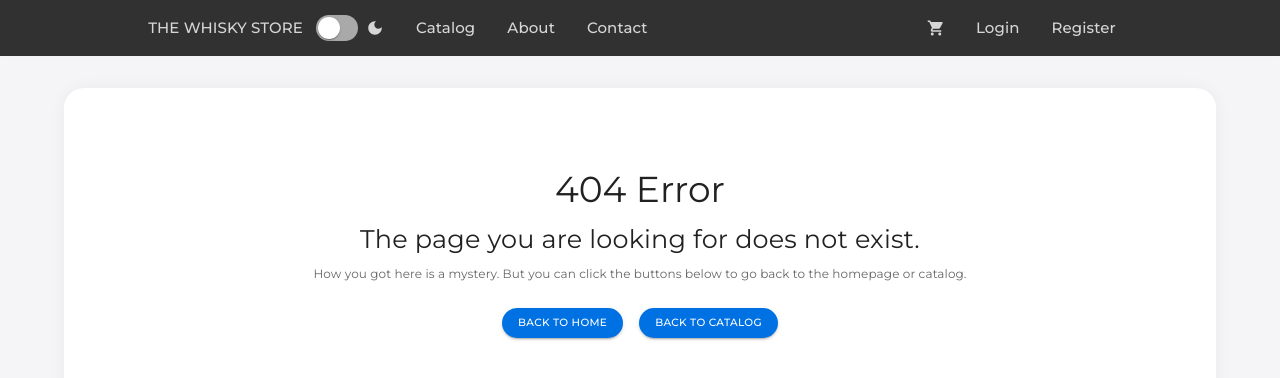
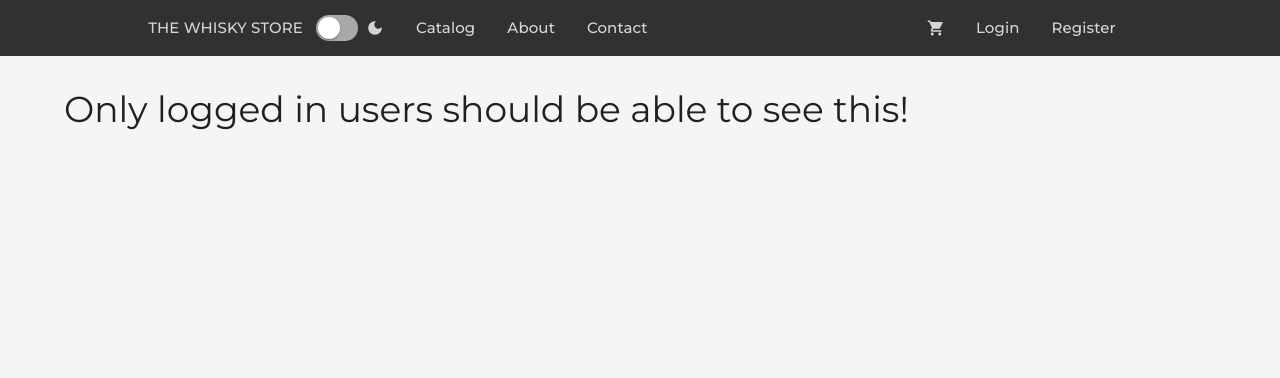
Before and after one commit to CecoSvidovski/TheWhiskyStore, a React (Create React App) app in the folder client/: page /checkout in a window 1280 px wide. Shown: the top 378 px of the page. Built offline with nearby package versions, Linux system fonts and the light colour scheme.

Commit message:
Add checkout page

```diff
--- a/client/src/layout/App.tsx
+++ b/client/src/layout/App.tsx
@@ -18,6 +18,7 @@ import { getCookie } from "../util/util";
 import agent from "../api/agent";
 import LoadingComponent from "./LoadingComponent";
 import { useDarkThemeContext } from "../context/DarkThemeContext";
+import Checkout from "../pages/checkout/Checkout";
 
 const App = () => {
   const { darkMode, paletteType, handleThemeChange } = useDarkThemeContext();
@@ -57,6 +58,7 @@ const App = () => {
             <Route path="/contact" element={<Contact />} />
             <Route path="/server-error" element={<ServerError />} />
             <Route path="/basket" element={<Basket />} />
+            <Route path="/checkout" element={<Checkout />} />
             <Route path="*" element={<NotFound />} />
           </Routes>
         </Container>
--- a/client/src/pages/basket/Basket.tsx
+++ b/client/src/pages/basket/Basket.tsx
@@ -1,6 +1,7 @@
-import { Grid, Paper, Table, TableBody, TableCell, TableContainer, TableHead, TableRow, Typography } from "@mui/material";
+import { Button, Grid, Paper, Table, TableBody, TableCell, TableContainer, TableHead, TableRow, Typography } from "@mui/material";
+import { Link } from "react-router-dom";
 import { useStoreContext } from "../../context/StoreContext";
-import { radiusShadow } from "../../layout/styles/muiStyles";
+import { btn, radiusShadow } from "../../layout/styles/muiStyles";
 import BasketItem from "./BasketItem";
 import BasketSummary from "./BasketSummary";
 
@@ -34,6 +35,16 @@ const Basket = () => {
         <Grid item xs={6} />
         <Grid item xs={6} >
           <BasketSummary />
+          <Button
+            component={Link}
+            to='/checkout'
+            variant='contained'
+            sx={{...btn, mt: 2}}
+            size='large'
+            fullWidth
+          >
+            Checkout
+          </Button>
         </Grid>
       </Grid>
     </>
--- /dev/null
+++ b/client/src/pages/checkout/Checkout.tsx
@@ -0,0 +1,12 @@
+import { Typography } from "@mui/material"
+
+const Checkout = () => {
+
+  return (
+    <Typography variant='h3'>
+      Only logged in users should be able to see this!
+    </Typography>
+  );
+}
+
+export default Checkout
```
